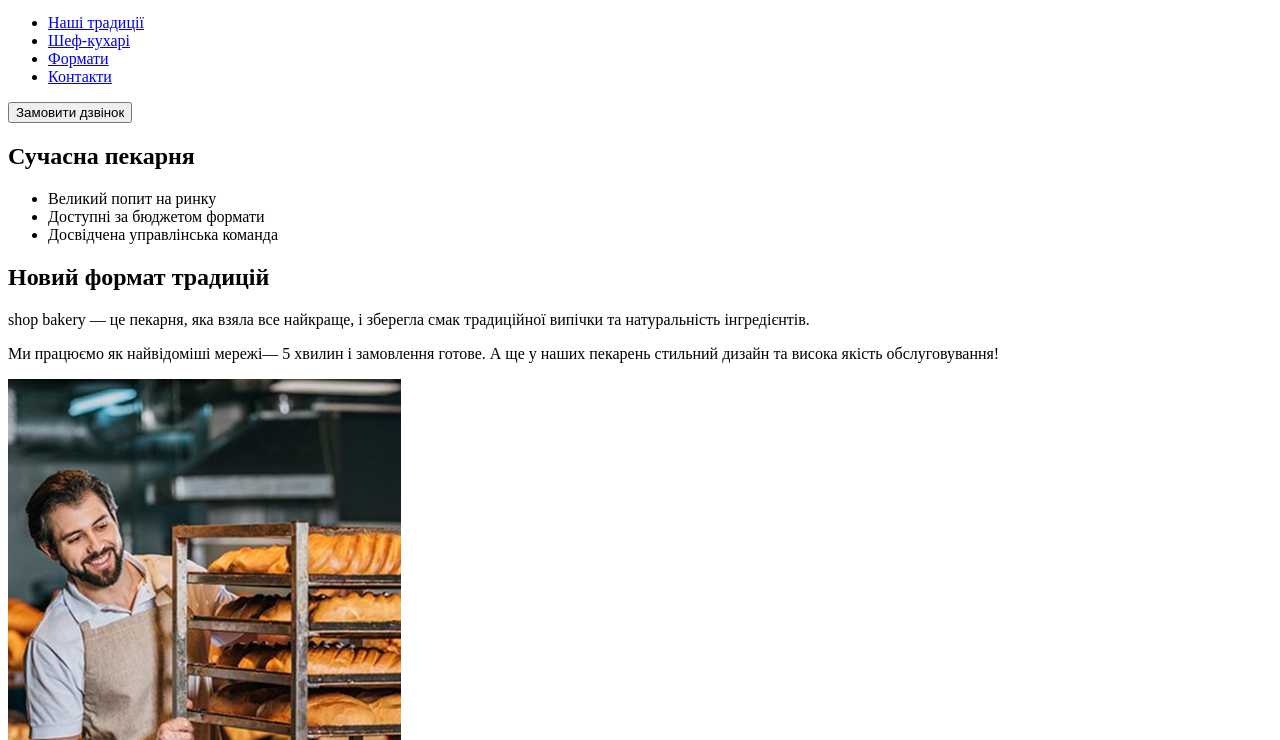
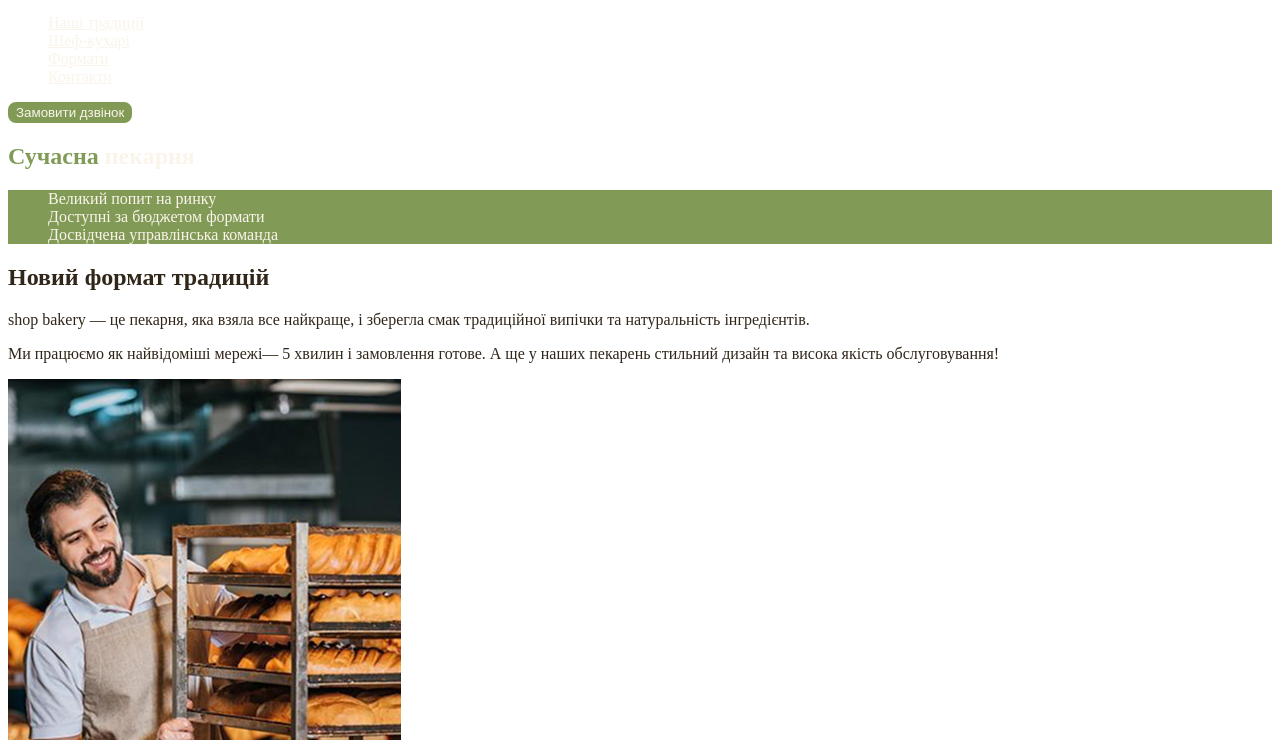
Before and after one commit to Manikse/Shop-Bakery, a plain HTML site: page гандонайзер/index.html in a window 1280 px wide. Shown: the part 60-800 px from the top of the page. Drawn offline with Linux system fonts and the light colour scheme.

Commit message:
upd 2
added css file (not done yet)

```diff
--- /dev/null
+++ b/гандонайзер/css/style.css
@@ -0,0 +1,53 @@
+:root {
+    --grcol: #819B57;
+    --wcol: #FAF4EA;
+}
+
+/* base */
+ul {
+    list-style-type: none;
+}
+body {
+    color: #31261A;
+}
+/* button */
+.button {
+    color: var(--wcol);
+    background: var(--grcol);
+    border: 2px solid var(--grcol);
+    border-radius: 8px;
+    cursor: pointer;
+}
+
+.button:hover {
+    background-color: transparent;
+    color: #465929;
+    border: 2px solid var(--grcol);
+}
+/* link */
+.link {
+    color: var(--wcol);
+}
+
+.link:hover {
+    color: var(--grcol);
+}
+/*hero*/
+.hero-title {
+    color: var(--wcol);
+}
+
+.hero-title span {
+    color: var(--grcol);
+}
+
+/* adv */
+.advanteges-list {
+    background-color: var(--grcol);
+    color: var(--wcol);
+}
+
+/*  sel  */
+.section-title {
+    color: #31261A;
+}
--- a/гандонайзер/index.html
+++ b/гандонайзер/index.html
@@ -5,6 +5,7 @@
     <meta http-equiv="X-UA-Compatatible"
     <meta name="" content="width=device-width, initial-scale=1.0">
     <title>Bakery</title>
+    <link rel="stylesheet" href="./css/style.css">
 </head>
     <body>
         <header>
@@ -13,27 +14,36 @@
                     <img src="./images/logo.svg" alt="logo">
                 </a>
                  <ul>
-                    <li><a href="#">Наші традиції</a></li>
-                    <li><a href="#">Шеф-кухарі</a></li>
-                    <li><a href="#">Формати</a></li>
-                    <li><a href="#">Контакти</a></li>
+                    <li><a class="link" href="#traditions-section">Наші традиції</a></li>
+                    <li><a class="link" href="#chefs-section">Шеф-кухарі</a></li>
+                    <li><a class="link" href="formats-section">Формати</a></li>
+                    <li><a class="link" href="#contact-section">Контакти</a></li>
                  </ul>
             </nav>
-            <button type="button">
+            <button class="button" type="button">
                 Замовити дзвінок
             </button>
         </header>
+        <!-- Test table -->
+        <table>
+            <thead>
+                <tr></tr>
+            </thead>
+            <tbody>
+
+            </tbody>
+        </table>
         <main>
             <section>
-                <h1>Сучасна пекарня</h1>
+                <h1 class="hero-title"><span>Сучасна</span> пекарня</h1>
             </section>
-            <section>
-                <ul>
+            <section id="traditions-section">
+                <ul class="advanteges-list">
                     <li>Великий попит на ринку </li>
                     <li>Доступні за бюджетом формати</li>
                     <li>Досвідчена управлінська команда</li>
                 </ul>
-                <h2>Новий формат традицій</h2>
+                <h2 class="section-title">Новий формат традицій</h2>
                 <p>
                     <span>shop bakery</span> — це пекарня, яка взяла все найкраще, і зберегла смак традиційної випічки та натуральність інгредієнтів.
                 </p>
@@ -45,8 +55,8 @@
                 </p>
                 <img src="./images/baker-man.jpg" alt="baker-man">
             </section>
-            <section>
-                <h2>Наші найкращі шеф -кухарі</h2>
+            <section id="chefs-section">
+                <h2 class="section-title">Наші найкращі шеф -кухарі</h2>
                 <ul>
                     <li>
                         <article>
@@ -73,8 +83,8 @@
                     </li>
                 </ul>
             </section>
-            <section>
-                <h2>Формати</h2>
+            <section id="formats-section">
+                <h2 class="section-title">Формати</h2>
                 <ul>
                     <li>
                         <article>
@@ -93,8 +103,10 @@
                     </li>
                 </ul>
             </section>
-            <section>
-                <h2>Приєднуйся до мережі пекарень</h2>
+            <section id="contact-section">
+                <h2 class="section-title">Приєднуйся до мережі пекарень</h2>
+                <iframe src="https://www.google.com/maps/embed?pb=!1m18!1m12!1m3!1d2540.1908196861973!2d30.49118375690297!3d50.45617124214549!2m3!1f0!2f0!3f0!3m2!1i1024!2i768!4f13.1!3m3!1m2!1s0x40d4ce637c006b2d%3A0xaf86385f19996ff0!2z0LLRg9C70LjRhtGPINCh0ZbRh9C-0LLQuNGFINCh0YLRgNGW0LvRjNGG0ZbQsiwgNTQsINCa0LjRl9CyLCAwMjAwMA!5e0!3m2!1suk!2sua!4v1739053543305!5m2!1suk!2sua" width="600" height="450" style="border:0;" allowfullscreen="" loading="lazy" referrerpolicy="no-referrer-when-downgrade">
+                </iframe>
             </section>
         </main>
         <footer>
@@ -103,10 +115,10 @@
                     <img src="./images/logo.svg" alt="logo">
                 </a>
                 <ul>
-                    <li><a href="#">Наші традиції</a></li>
-                    <li><a href="#">Шеф-кухарі</a></li>
-                    <li><a href="#">Формати</a></li>
-                    <li><a href="#">Контакти</a></li>
+                    <li><a class="link" href="#traditions-section">Наші традиції</a></li>
+                    <li><a class="link" href="#chefs-section">Шеф-кухарі</a></li>
+                    <li><a class="link" href="formats-section">Формати</a></li>
+                    <li><a class="link" href="#contact-section">Контакти</a></li>
                  </ul>
             </nav>
             <address>
```
